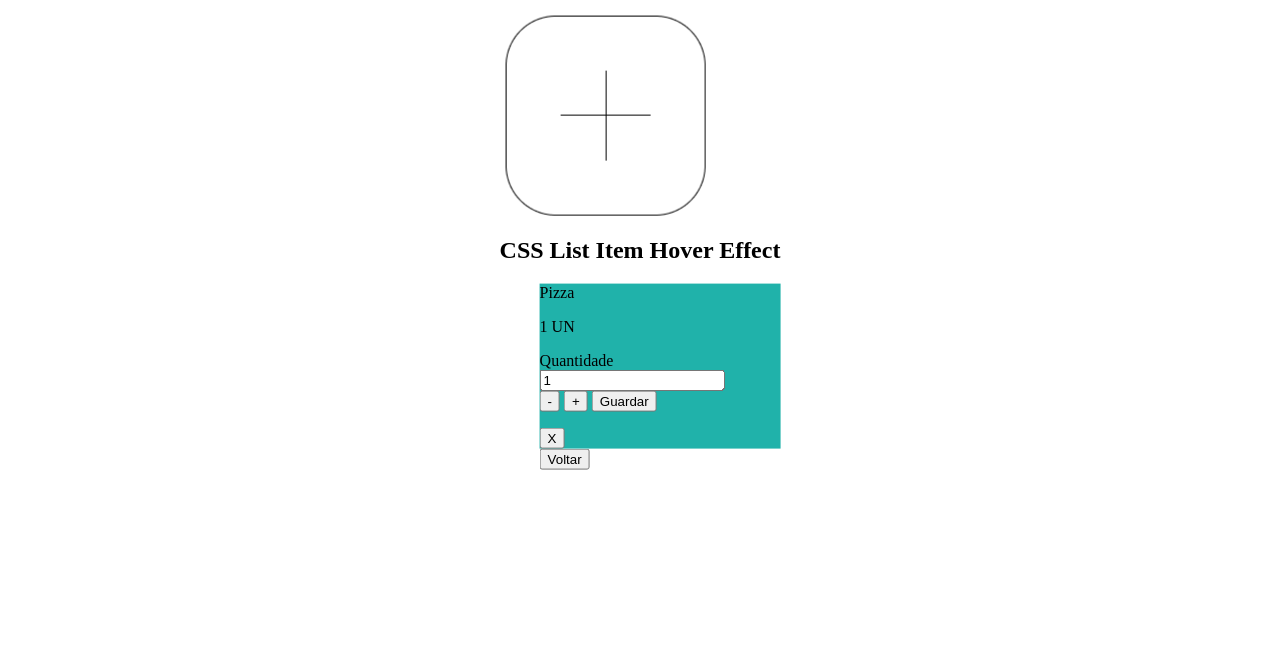
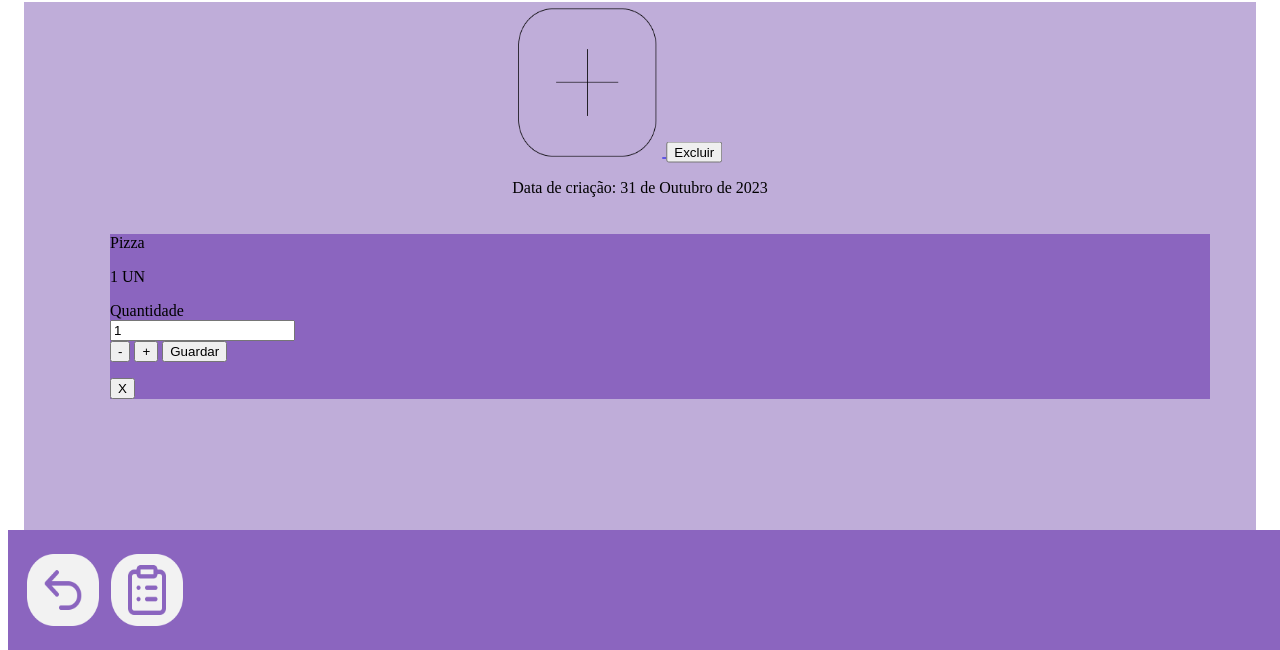
Before and after one commit to Tsuki25/SSF_Smart-Storage-Frigde, a Django app: page /geladeiras/lista/1/ in a window 1280 px wide. Shown: the part 150-800 px from the top of the page. Run offline with Django 4.2, Linux system fonts and the light colour scheme; a user stored in the database is signed in; data comes from the database, SQL or seed files in the repository; both versions use the stored data as it was after the commit.

Commit message:
tela de lista

```diff
--- a/estoque/static/css/styleLista.css
+++ b/estoque/static/css/styleLista.css
@@ -1,16 +1,61 @@
+
+
 .borderButton{
     border: none;
     background-color: transparent;
+
+}
+
+.outerContainer {
+    display: flex;
+    flex-direction: column;
+    align-items: center; /* Centraliza no eixo horizontal */
+    justify-content: center; /* Centraliza no eixo vertical */
+    width: 1232px;
+    height: 596px;
+    background-color: #BFADD9;
+    margin: auto; /* Margem automática para centralizar na horizontal */
+    margin-top: 19vh; /* Metade da altura da viewport para centralizar verticalmente */
+    overflow-y: auto; /* Adicione esta linha para habilitar a rolagem vertical */
 }
 
 .buttonCenter {
     position: fixed;
-    top: 50%;
+    top: 20%;
     left: 50%;
     transform: translate(-50%, -50%);
+    margin-top: 100px;
+}
+
+.itemContainer ul {
+    list-style-type: none; /* Remove as bolinhas da lista */
+    display: flex; /* Adiciona o display flex ao elemento <ul> para alinhar os itensIn lado a lado */
+    flex-wrap: wrap; /* Permite que os itens quebrem para a próxima linha, se necessário */
+    justify-content: space-between; /* Distribui os itens igualmente no espaço disponível */
+}
+
+.itemContainer {
+    margin-top: 200px;
+    flex-grow: 1;
+    overflow-y: auto;
 }
 
 .container {
     display: flex;
     margin-top: 200px;
 }
+
+
+.itensIn{
+    background-color: #8B65BF;
+    width: 1100px;
+    height: auto;
+}
+
+.itemContainer ul {
+    list-style-type: none; /* Remove as bolinhas da lista */
+}
+
+.itemContainer li {
+    /* Se necessário, adicione estilos adicionais para os itens da lista */
+}
--- a/estoque/templates/detalhes_lista.html
+++ b/estoque/templates/detalhes_lista.html
@@ -19,20 +19,23 @@
             </nav>
 
         </header>
-        <div>
             <!-- Botão para adicionar um novo produto a geladeira -->
+        <div class="outerContainer">
             <div class="buttonCenter">
                 <a href="{% url 'estoque:produtos_lista' lista.pk %}">
-                    <button class="borderButton">
-                        <img src="/static/img/plus.png">
+                    <button class="borderButton" style="width: 150px; height: 150px;">
+                        <img src="/static/img/plus.png" style="width: 100%; height: 100%;">
                     </button>
                 </a>
 
-                <div class="box">
-                    <h2>CSS List Item Hover Effect</h2>
+                <a href="{% url 'estoque:excluir_lista' lista.geladeira.pk lista.pk %}"><button id="btn_excluir">Excluir</button></a>
+                <p>Data de criação: {{ lista.dt_criacao }}</p>
+            </div>
+            <div class="itemContainer">
                 <ul>
                     {% for item in item_lista %}
-                        <div style="background-color: lightseagreen">
+                        <li>
+                            <div class="itensIn">
                                 <p>{{ item.produto.nome_produto }}</p>
                                 <p>{{ item.quantidade }} {{ item.produto.unidade_medida }}</p>
                                 <form method="post" action="{% url 'estoque:detalhes_lista' lista.pk %}">
@@ -47,23 +50,33 @@
                                 </form>
                                 <a href="{% url 'estoque:excluir_item_lista' lista.pk item.pk %}"><button id="btn_excluir">X</button></a>
                                 <br>
-                        </div>
-                        <a href="{% url 'estoque:listas' lista.geladeira.pk %}"><button id="btn_voltar">Voltar</button></a>
-
-                </div>
-                     {% endfor %}
-                </div>
-                <a href="{% url 'estoque:editar_lista' lista.pk %}"><button id="btn_edit">Editar</button></a>
-                <a href="{% url 'estoque:excluir_lista' lista.geladeira.pk lista.pk %}"><button id="btn_excluir">Excluir</button></a>
-                <p>Data de criação: {{ lista.dt_criacao }}</p>
-
-
-
-
 
                             </div>
 
+                        </li>
+                    {% endfor %}
+                </ul>
+            </div>
+        </div>
+    {% endblock %}
+    <footer>
+        <nav>
+            <div class="bottom-nav">
+                <div class="footer-left">
+                    <a href="{% url 'estoque:listas' lista.geladeira.pk %}">
+                        <button id="btn_voltar">
+                            <img src="/static/img/voltar.png" alt="Voltar">
+                        </button>
+                    </a>
 
+                    <a href="{% url 'estoque:editar_lista' lista.pk %}">
+                        <button id="btn_edit">
+                            <img src="/static/img/lista.png" alt="Lista">
+                        </button>
+                    </a>
+                </div>
+            </div>
+        </nav>
+     </footer>
 
-    {% endblock %}
 </body>
```
Also changed, not shown: db.sqlite3, media/media/argentinian.png (added), media/media/lista.png (added), media/media/logoMundo.png (added), 1 other file. Lines whose indentation alone changed are shown as unchanged.
